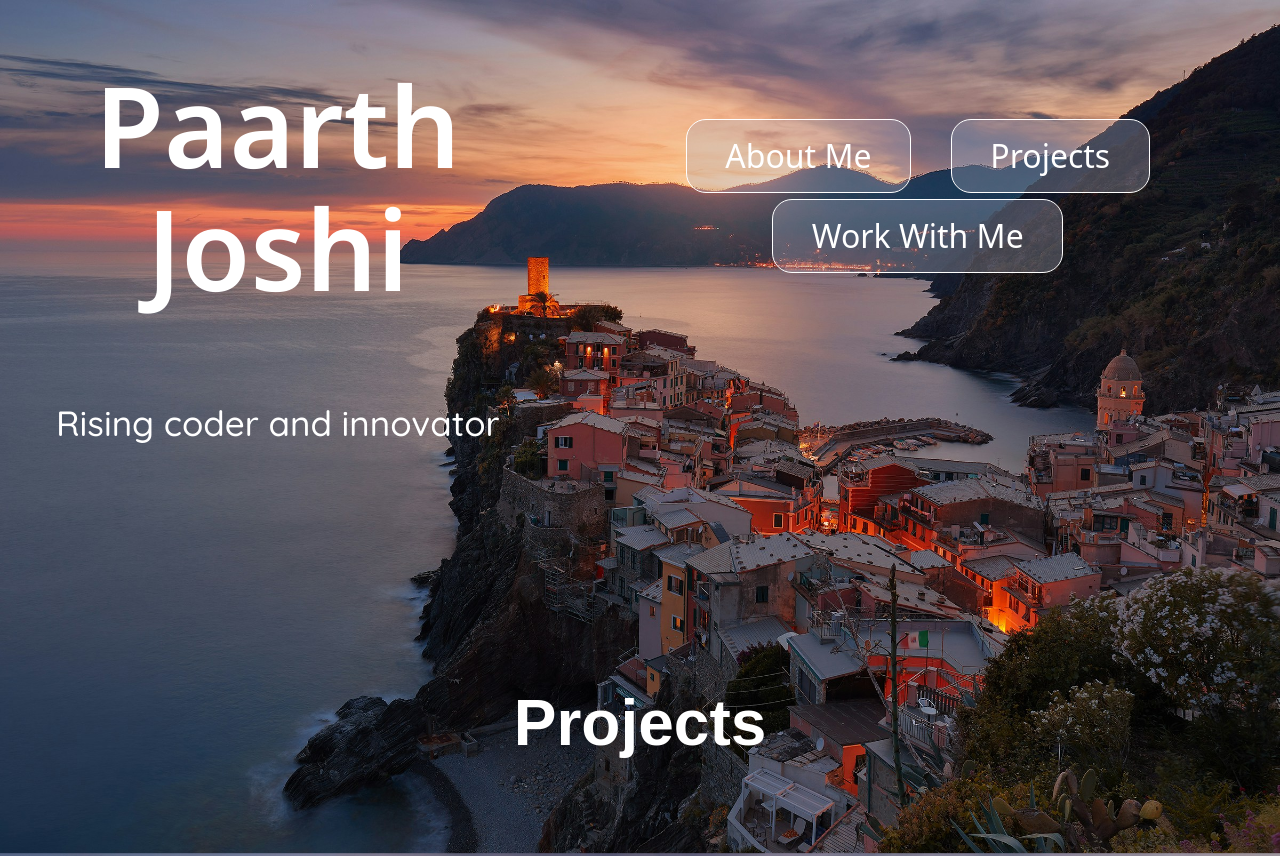
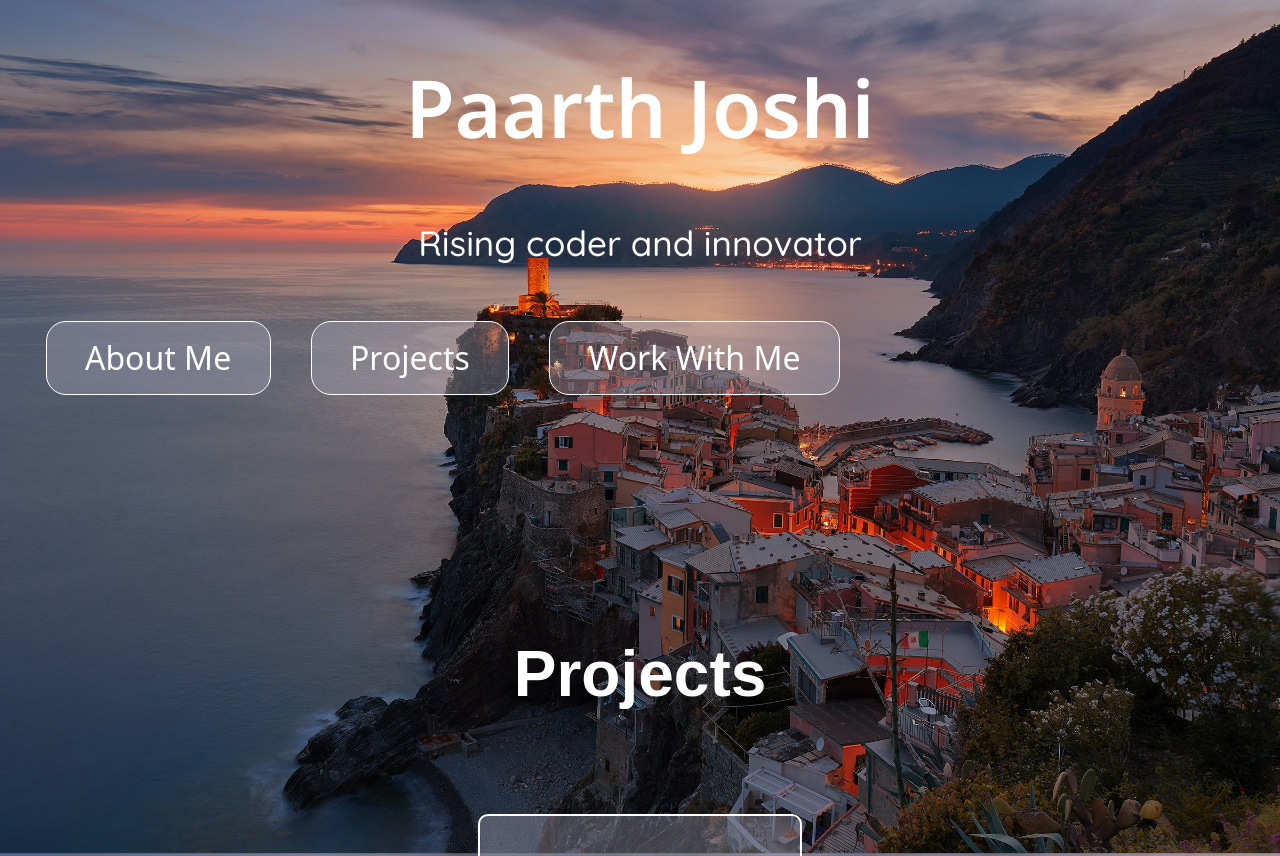
Before and after one commit to tcstor-PaarthJ/Personal-Website, a React (Vite) app: page / in a window 1280 px wide. Shown: the top 856 px of the page. Built offline with nearby package versions, Linux system fonts and the light colour scheme.

Commit message:
Update index.css

```diff
--- a/src/index.css
+++ b/src/index.css
@@ -33,7 +33,7 @@ body {
 }
 
 h1 {
-  font-size: 3em;
+  font-size: 1em;
   line-height: 1.1;
 }
 
@@ -142,7 +142,6 @@ li {
   margin: 0px;
 }
 
-
 #tictactoe {
   height: 30%;
   width: 30%;
@@ -160,7 +159,7 @@ li {
   font-weight: 500;
   font-size: 35px;
   font-style: normal;
-  text-align: left;
+  text-align: center;
 }
 #globe {
   margin: auto;
@@ -183,7 +182,6 @@ li {
   height: 20dvh;
   border: 2px solid white;
   border-radius: 10px;
-
 }
 #aboutme p {
   margin: 10px;
@@ -200,14 +198,6 @@ li {
   padding-top: 50px;
   text-align: center;
 }
-#header {
-  padding-bottom: 0px;
-  width: 100dvw;
-  display: flex;
-  flex-direction: row;
-  align-items: center;
-  justify-content: space-around;
-}
 
 h2 {
   color: #ffffff;
@@ -218,7 +208,6 @@ h2 {
   font-style: normal;
   text-align: center;
   margin-top: 200px;
-
 }
 
 #galaxy {
@@ -248,7 +237,7 @@ span {
 
 #cardholder {
   display: flex;
-  flex-direction: row;
+  flex-direction: column;
   align-items: center;
   justify-content: flex-start;
 }
@@ -280,15 +269,13 @@ h1 {
   font-weight: 600;
   font-style: normal;
   font-variation-settings: "wdth" 100;
-  font-size: 7em;
+  font-size: 5em;
 }
 h3 {
   margin-top: 0em;
   margin-bottom: 0.3em;
   min-width: 20vw;
 }
-
-
 
 #title {
   display: flex;
@@ -307,3 +294,33 @@ h3 {
   justify-content: center;
   align-items: center;
 }
+#header {
+  padding-bottom: 0px;
+  width: 100dvw;
+  flex-direction: row;
+  align-items: center;
+  justify-content: space-around;
+}
+@media screen and (max-width >=80rem) {
+  #header {
+    /* padding-bottom: 0px;
+    width: 100dvw;
+    flex-direction: row;
+    align-items: center;
+    justify-content: space-around; */
+    display: flex;
+    flex-direction: column;
+    align-items: center;
+    justify-content: baseline;
+  }
+  h1 {
+    font-size: 7em;
+    line-height: 1.1;
+  }
+  #text {
+    text-align: left;
+  }
+  #cardholder {
+    flex-direction: row;
+  }
+}
```
